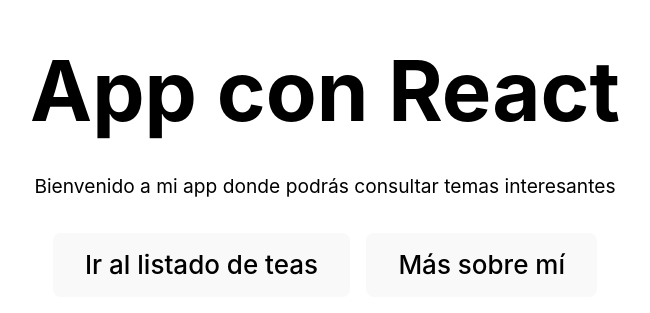
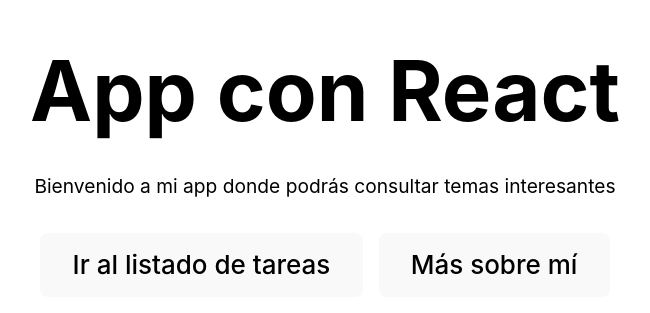
Before and after one commit to legendary2303/diagnostico-react, a React (Vite) app: page / in a window 1280 px wide. Shown: the part 289-602 px from the top of the page, without its empty margins (315-965 px from the left). Built offline with nearby package versions, Linux system fonts and the light colour scheme.

Commit message:
feat(backend) connections working

```diff
--- /dev/null
+++ b/Screen/Welcome/aplication.jsx
@@ -0,0 +1,31 @@
+import React, { useState } from 'react';
+import './welcome.css';
+import Welcome from './index.jsx';
+import Tareas from './tareas.jsx';
+import Sobre from './sobre.jsx';
+
+function Applica() {
+  const [currentView, setCurrentView] = useState('welcome');
+
+  const renderView = () => {
+    switch (currentView) {
+
+      case 'tareas':
+        return <Tareas setCurrentView={setCurrentView}/>;
+      case 'sobre':
+        return <Sobre setCurrentView={setCurrentView}/>;
+      default:
+        return <Welcome setCurrentView={setCurrentView} />;
+    }
+  };
+
+  return (
+    <div className="App">
+      <header className="App-header">
+        {renderView()}
+      </header>
+    </div>
+  );
+}
+
+export default Applica;
--- a/Screen/Welcome/index.jsx
+++ b/Screen/Welcome/index.jsx
@@ -1,15 +1,16 @@
 import React from 'react';
 import './welcome.css';
 
-function Welcome() {
+
+function Welcome( {setCurrentView } ) {
   return (
     <div className="App">
       <header className="App-header">
         <h1>App con React</h1>
         <p>Bienvenido a mi app donde podrás consultar temas interesantes</p>
         <div className="buttons">
-          <button onClick={() => alert('Ir al listado de teas')}>Ir al listado de teas</button>
-          <button onClick={() => alert('Más sobre mí')}>Más sobre mí</button>
+          <button onClick={() => setCurrentView('tareas')}>Ir al listado de tareas</button>
+        <button onClick={() => setCurrentView('sobre')}>Más sobre mí</button>
         </div>
       </header>
     </div>
--- a/src/main.jsx
+++ b/src/main.jsx
@@ -2,11 +2,12 @@
 import ReactDOM from 'react-dom/client'
 import App from './App.jsx'
 import Welcome from '../Screen/Welcome/index.jsx'
+import Applica from '../Screen/Welcome/aplication.jsx'
 import '../Screen/Welcome/welcome.css'
 import './index.css'
 
 ReactDOM.createRoot(document.getElementById('root')).render(
   <React.StrictMode>
-    <Welcome />
+    <Applica />
   </React.StrictMode>,
 )
```
